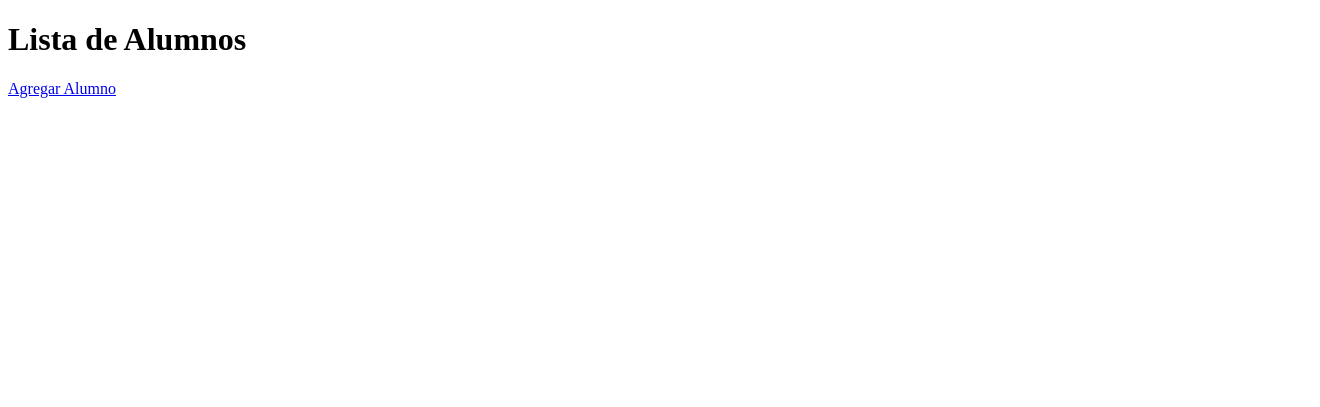
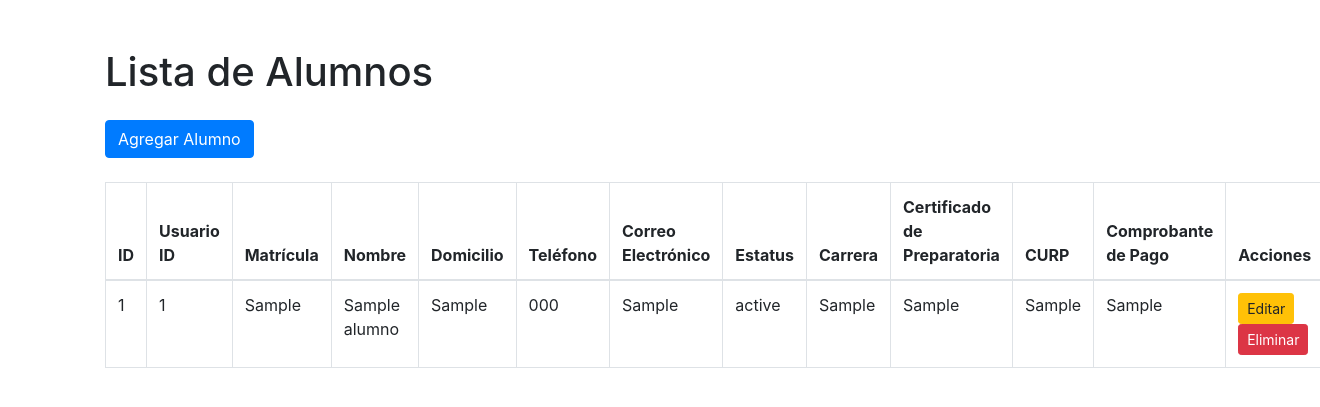
Before and after one commit to CHEOCARMINE/SkyCode, a Flask app: page / in a window 1320 px wide. Shown: the top 407 px of the page. Run offline with Flask 3, Linux system fonts and the light colour scheme; tables that the repository leaves empty hold one stand-in row (values such as "Sample post"); parts of the project's set-up code (start-up, migrations or seed data) failed here and were passed over; some libraries are stand-ins or nearby versions.

Commit message:
Guardando cambios antes de cambiar de rama

```diff
--- a/app.py
+++ b/app.py
@@ -1,5 +1,6 @@
 from flask import Flask, render_template
 from database import init_db, db
+from models import Alumno  # Asegúrate de importar el modelo Alumno
 from functions.user_management.manage_students import manage_students
 
 app = Flask(__name__)
@@ -17,7 +18,8 @@ app.register_blueprint(manage_students)
 
 @app.route('/')
 def index():
-    return render_template('index.html')
+    alumnos = Alumno.query.all()
+    return render_template('index.html', alumnos=alumnos)
 
 @app.route('/agregar_alumno')
 def agregar_alumno():
--- a/functions/user_management/manage_students.py
+++ b/functions/user_management/manage_students.py
@@ -1,8 +1,13 @@
-from flask import Blueprint, request, jsonify, redirect, url_for, flash
+from flask import Blueprint, request, jsonify, redirect, url_for, flash, render_template
+from werkzeug.utils import secure_filename
 from database import db
 from models import Alumno
+import os
 
 manage_students = Blueprint('manage_students', __name__)
+
+UPLOAD_FOLDER = '/ruta/a/guardar'
+os.makedirs(UPLOAD_FOLDER, exist_ok=True)  # Crear el directorio si no existe
 
 @manage_students.route('/alumnos', methods=['POST'])
 def crear_alumno():
@@ -10,6 +15,18 @@ def crear_alumno():
     usuario_id = data.get('usuario_id')
     if not usuario_id or usuario_id == '':
         usuario_id = 1  # Valor predeterminado válido para `usuario_id`
+
+    # Manejo de archivos
+    certificado_preparatoria = request.files['certificado_preparatoria']
+    curp = data['curp']
+    comprobante_pago = request.files['comprobante_pago']
+
+    certificado_filename = secure_filename(certificado_preparatoria.filename)
+    certificado_preparatoria.save(os.path.join(UPLOAD_FOLDER, certificado_filename))
+
+    comprobante_filename = secure_filename(comprobante_pago.filename)
+    comprobante_pago.save(os.path.join(UPLOAD_FOLDER, comprobante_filename))
+
     nuevo_alumno = Alumno(
         usuario_id=usuario_id,
         matricula=data['matricula'],
@@ -18,12 +35,24 @@ def crear_alumno():
         telefono=data.get('telefono', ''),
         correo_electronico=data['correo_electronico'],
         estatus=data.get('estatus', 'Activo'),
-        carrera=data['carrera']
+        carrera=data['carrera'],
+        certificado_preparatoria=certificado_filename,
+        curp=curp,
+        comprobante_pago=comprobante_filename
     )
     db.session.add(nuevo_alumno)
     db.session.commit()
     flash('Alumno creado con éxito', 'success')
-    return redirect(url_for('agregar_alumno'))
+    return redirect(url_for('manage_students.alumnos_web'))
+
+@manage_students.route('/alumnos_web')
+def alumnos_web():
+    alumnos = Alumno.query.all()
+    return render_template('alumnos.html', alumnos=alumnos)
+
+@manage_students.route('/agregar_alumno')
+def agregar_alumno():
+    return render_template('add_student.html')
 
 @manage_students.route('/alumnos', methods=['GET'])
 def obtener_alumnos():
@@ -39,18 +68,60 @@ def obtener_alumnos():
             'telefono': alumno.telefono,
             'correo_electronico': alumno.correo_electronico,
             'estatus': alumno.estatus,
-            'carrera': alumno.carrera
+            'carrera': alumno.carrera,
+            'certificado_preparatoria': alumno.certificado_preparatoria,
+            'curp': alumno.curp,
+            'comprobante_pago': alumno.comprobante_pago
         }
         output.append(alumno_data)
     return jsonify({"alumnos": output})
 
-@manage_students.route('/alumnos/<id>', methods=['PUT'])
-def actualizar_alumno(id):
-    data = request.get_json()
+@manage_students.route('/alumnos/<int:id>/edit', methods=['GET', 'POST'])
+def editar_alumno(id):
     alumno = Alumno.query.get(id)
     if not alumno:
         return jsonify({"error": "Alumno no encontrado"}), 404
 
+    if request.method == 'POST':
+        data = request.form
+        alumno.usuario_id = data['usuario_id']
+        alumno.matricula = data['matricula']
+        alumno.nombre = data['nombre']
+        alumno.domicilio = data['domicilio']
+        alumno.telefono = data['telefono']
+        alumno.correo_electronico = data['correo_electronico']
+        alumno.estatus = data['estatus']
+        alumno.carrera = data['carrera']
+
+        if 'certificado_preparatoria' in request.files:
+            certificado_preparatoria = request.files['certificado_preparatoria']
+            if certificado_preparatoria:
+                certificado_filename = secure_filename(certificado_preparatoria.filename)
+                certificado_preparatoria.save(os.path.join(UPLOAD_FOLDER, certificado_filename))
+                alumno.certificado_preparatoria = certificado_filename
+
+        alumno.curp = data['curp']
+
+        if 'comprobante_pago' in request.files:
+            comprobante_pago = request.files['comprobante_pago']
+            if comprobante_pago:
+                comprobante_filename = secure_filename(comprobante_pago.filename)
+                comprobante_pago.save(os.path.join(UPLOAD_FOLDER, comprobante_filename))
+                alumno.comprobante_pago = comprobante_filename
+
+        db.session.commit()
+        flash('Alumno actualizado con éxito', 'success')
+        return redirect(url_for('index'))
+
+    return render_template('edit_student.html', alumno=alumno)
+
+@manage_students.route('/alumnos/<int:id>', methods=['POST'])
+def actualizar_alumno(id):
+    alumno = Alumno.query.get(id)
+    if not alumno:
+        return jsonify({"error": "Alumno no encontrado"}), 404
+
+    data = request.form
     alumno.usuario_id = data['usuario_id']
     alumno.matricula = data['matricula']
     alumno.nombre = data['nombre']
@@ -59,9 +130,13 @@ def actualizar_alumno(id):
     alumno.correo_electronico = data['correo_electronico']
     alumno.estatus = data['estatus']
     alumno.carrera = data['carrera']
+    alumno.certificado_preparatoria = data.get('certificado_preparatoria', alumno.certificado_preparatoria)
+    alumno.curp = data['curp']
+    alumno.comprobante_pago = data.get('comprobante_pago', alumno.comprobante_pago)
 
     db.session.commit()
-    return jsonify({"mensaje": "Alumno actualizado con éxito"})
+    flash('Alumno actualizado con éxito', 'success')
+    return redirect(url_for('index'))
 
 @manage_students.route('/alumnos/<id>', methods=['DELETE'])
 def eliminar_alumno(id):
--- a/templates/index.html
+++ b/templates/index.html
@@ -4,18 +4,56 @@
     <meta charset="UTF-8">
     <meta name="viewport" content="width=device-width, initial-scale=1.0">
     <title>Lista de Alumnos</title>
+    <link rel="stylesheet" href="https://stackpath.bootstrapcdn.com/bootstrap/4.5.2/css/bootstrap.min.css">
 </head>
 <body>
-    <h1>Lista de Alumnos</h1>
-    <a href="{{ url_for('manage_students.crear_alumno') }}">Agregar Alumno</a>
-    <ul>
-        {% for alumno in alumnos %}
-            <li>
-                {{ alumno.nombre }} - {{ alumno.matricula }}
-                <a href="{{ url_for('manage_students.actualizar_alumno', id=alumno.id) }}">Editar</a>
-                <a href="{{ url_for('manage_students.eliminar_alumno', id=alumno.id) }}">Eliminar</a>
-            </li>
-        {% endfor %}
-    </ul>
+    <div class="container mt-5">
+        <h1 class="mb-4">Lista de Alumnos</h1>
+        <a href="{{ url_for('agregar_alumno') }}" class="btn btn-primary mb-4">Agregar Alumno</a>
+        <table class="table table-bordered">
+            <thead>
+                <tr>
+                    <th>ID</th>
+                    <th>Usuario ID</th>
+                    <th>Matrícula</th>
+                    <th>Nombre</th>
+                    <th>Domicilio</th>
+                    <th>Teléfono</th>
+                    <th>Correo Electrónico</th>
+                    <th>Estatus</th>
+                    <th>Carrera</th>
+                    <th>Certificado de Preparatoria</th>
+                    <th>CURP</th>
+                    <th>Comprobante de Pago</th>
+                    <th>Acciones</th>
+                </tr>
+            </thead>
+            <tbody>
+                {% for alumno in alumnos %}
+                <tr>
+                    <td>{{ alumno.id }}</td>
+                    <td>{{ alumno.usuario_id }}</td>
+                    <td>{{ alumno.matricula }}</td>
+                    <td>{{ alumno.nombre }}</td>
+                    <td>{{ alumno.domicilio }}</td>
+                    <td>{{ alumno.telefono }}</td>
+                    <td>{{ alumno.correo_electronico }}</td>
+                    <td>{{ alumno.estatus }}</td>
+                    <td>{{ alumno.carrera }}</td>
+                    <td>{{ alumno.certificado_preparatoria }}</td>
+                    <td>{{ alumno.curp }}</td>
+                    <td>{{ alumno.comprobante_pago }}</td>
+                    <td>
+                        <a href="{{ url_for('manage_students.editar_alumno', id=alumno.id) }}" class="btn btn-warning btn-sm">Editar</a>
+                        <a href="{{ url_for('manage_students.eliminar_alumno', id=alumno.id) }}" class="btn btn-danger btn-sm">Eliminar</a>
+                    </td>
+                </tr>
+                {% endfor %}
+            </tbody>
+        </table>
+    </div>
+    <script src="https://code.jquery.com/jquery-3.5.1.slim.min.js"></script>
+    <script src="https://cdn.jsdelivr.net/npm/@popperjs/core@2.5.4/dist/umd/popper.min.js"></script>
+    <script src="https://stackpath.bootstrapcdn.com/bootstrap/4.5.2/js/bootstrap.min.js"></script>
 </body>
 </html>
```
Also changed, not shown: models.py (+9 -3 lines), routes.py (+40 -12 lines), templates/add_student.html (+13 -1 lines), templates/edit_student.html (+54 -8 lines).
